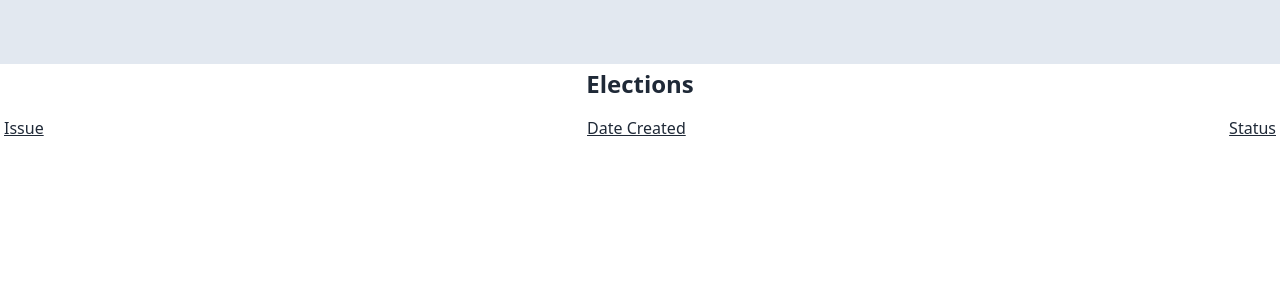
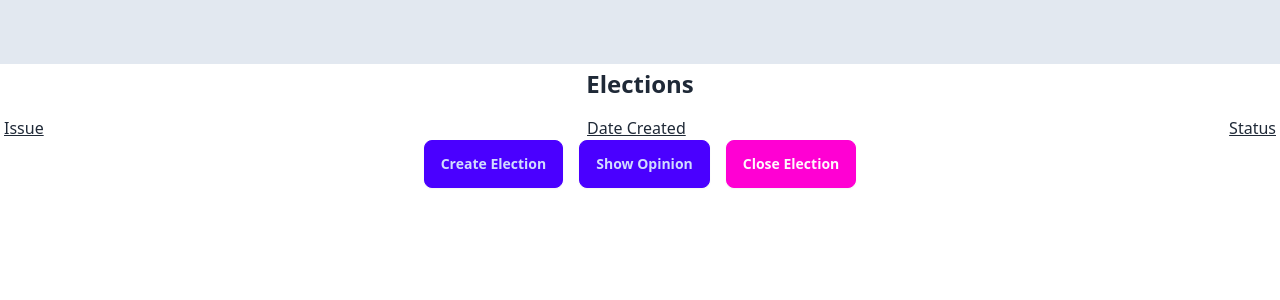
Before and after one commit to DefyCab/final_assignment, a Next.js app: page /elections in a window 1280 px wide. Shown: the top 300 px of the page. Built offline with nearby package versions, Linux system fonts and the light colour scheme.

Commit message:
add buttons

```diff
--- a/src/app/elections/page.tsx
+++ b/src/app/elections/page.tsx
@@ -4,13 +4,18 @@ export default function Elections() {
   return (
     <>
       <Navbar />
-      <main>
+      <main className="flex flex-col h-screen">
         <h1 className="font-bold text-center text-2xl mt-1">Elections</h1>
         <div className="mt-4 ml-1 mr-1 flex flex-row justify-between">
           <p className="text-decoration-line: underline">Issue</p>
           <p className="text-decoration-line: underline">Date Created</p>
           <p className="text-decoration-line: underline">Status</p>
         </div>
+        <div className="flex justify-center gap-4 ">
+          <button className="btn btn-primary">Create Election</button>
+          <button className="btn btn-primary">Show Opinion</button>
+          <button className="btn btn-secondary">Close Election</button>
+        </div>
       </main>
     </>
   );
```
